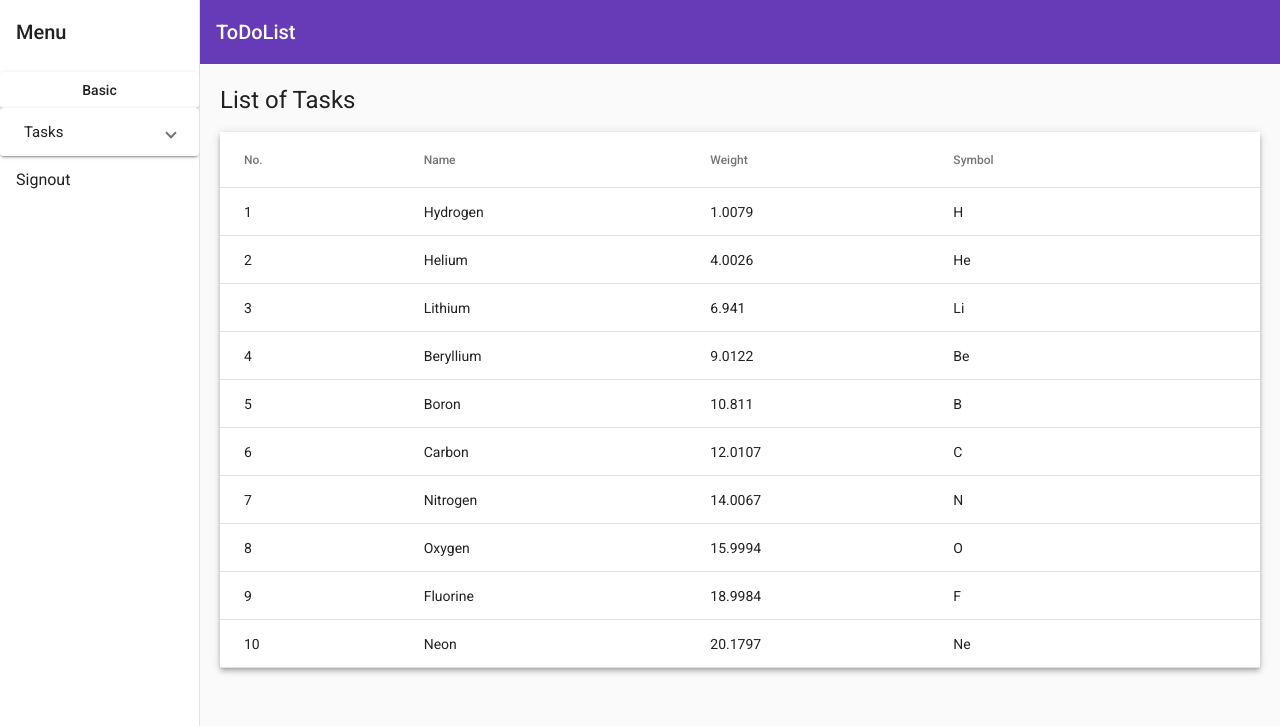
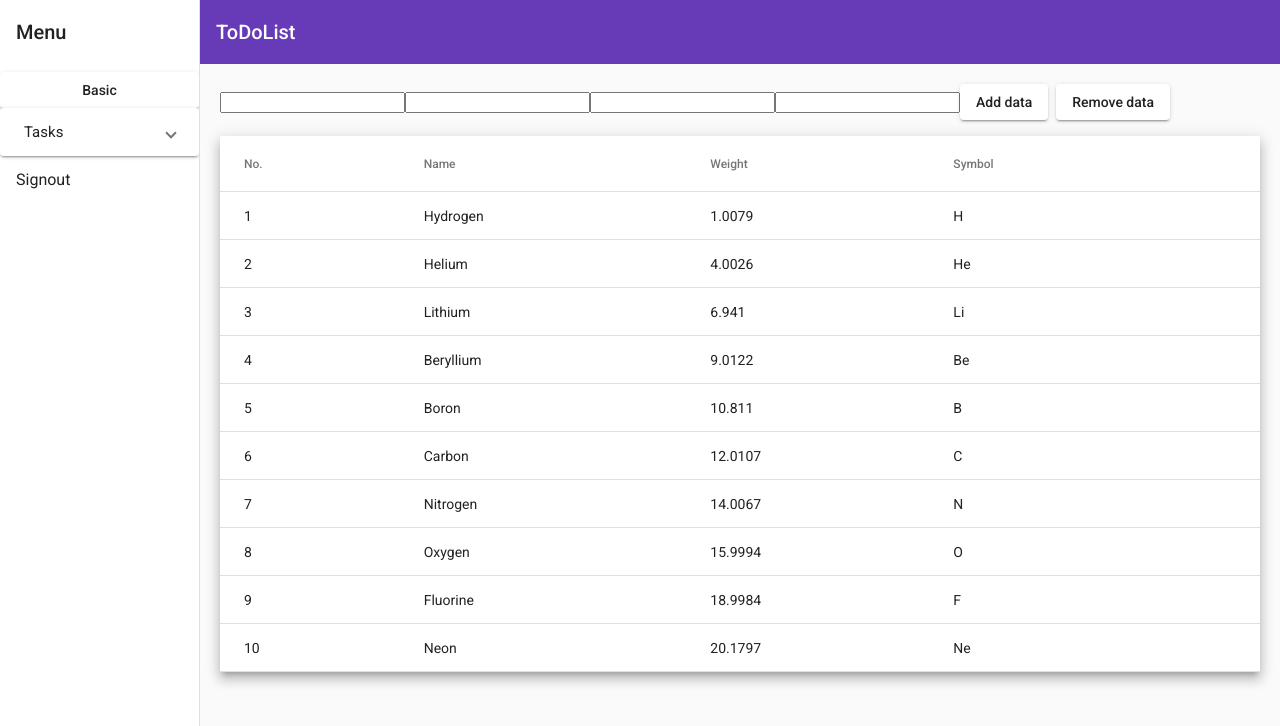
Before and after one commit to rlnp1/ToDoList, an Angular app: page /tasks in a window 1280 px wide. Shown: the top 726 px of the page. Built offline with nearby package versions, Linux system fonts and the light colour scheme.

Commit message:
added todolist

```diff
--- a/src/app/app.module.ts
+++ b/src/app/app.module.ts
@@ -20,6 +20,8 @@ import { FlexLayoutModule } from '@angular/flex-layout';
 import { TasksComponent } from './page/tasks/tasks.component';
 import { HomeComponent } from './page/home/home.component';
 import {MatTableModule} from '@angular/material/table';
+
+import {TextFieldModule} from '@angular/cdk/text-field';
 @NgModule({
   declarations: [
     AppComponent,
@@ -43,7 +45,8 @@ import {MatTableModule} from '@angular/material/table';
     MatMenuModule,
     MatExpansionModule,
     FlexLayoutModule,
-    MatTableModule
+    MatTableModule,
+    TextFieldModule
 
   ],
   providers: [],
--- a/src/app/page/tasks/tasks.component.html
+++ b/src/app/page/tasks/tasks.component.html
@@ -1,37 +1,43 @@
-<h1 class="mat-h1">List of Tasks</h1>
-<div class="content" fxLayout="row" >
-    <div fxFlex="100" class="sec1">
-        <table mat-table [dataSource]="dataSource" class="mat-elevation-z4">
+<div class="demo-button-container">
 
-            <!--- Note that these columns can be defined in any order.
-                  The actual rendered columns are set as a property on the row definition" -->
+    <input matInput>
+    <input matInput>
+    <input matInput>
+    <input matInput>
 
+    <button mat-raised-button (click)="addData()" class="demo-button">
+        Add data
+    </button>
+    <button mat-raised-button [disabled]="!dataSource.length" (click)="removeData()" class="demo-button">
+        Remove data
+    </button>
+</div>
+
+<table mat-table [dataSource]="dataSource" class="mat-elevation-z8 demo-table">
     <!-- Position Column -->
     <ng-container matColumnDef="position">
-                <th mat-header-cell *matHeaderCellDef> No. </th>
-                <td mat-cell *matCellDef="let element"> {{element.position}} </td>
+        <th mat-header-cell *matHeaderCellDef>No.</th>
+        <td mat-cell *matCellDef="let element">{{element.position}}</td>
     </ng-container>
 
     <!-- Name Column -->
     <ng-container matColumnDef="name">
-                <th mat-header-cell *matHeaderCellDef> Name </th>
-                <td mat-cell *matCellDef="let element"> {{element.name}} </td>
+        <th mat-header-cell *matHeaderCellDef>Name</th>
+        <td mat-cell *matCellDef="let element">{{element.name}}</td>
     </ng-container>
 
     <!-- Weight Column -->
     <ng-container matColumnDef="weight">
-                <th mat-header-cell *matHeaderCellDef> Weight </th>
-                <td mat-cell *matCellDef="let element"> {{element.weight}} </td>
+        <th mat-header-cell *matHeaderCellDef>Weight</th>
+        <td mat-cell *matCellDef="let element">{{element.weight}}</td>
     </ng-container>
 
     <!-- Symbol Column -->
     <ng-container matColumnDef="symbol">
-                <th mat-header-cell *matHeaderCellDef> Symbol </th>
-                <td mat-cell *matCellDef="let element"> {{element.symbol}} </td>
+        <th mat-header-cell *matHeaderCellDef>Symbol</th>
+        <td mat-cell *matCellDef="let element">{{element.symbol}}</td>
     </ng-container>
 
     <tr mat-header-row *matHeaderRowDef="displayedColumns"></tr>
     <tr mat-row *matRowDef="let row; columns: displayedColumns;"></tr>
 </table>
-    </div>
-</div>
--- a/src/app/page/tasks/tasks.component.scss
+++ b/src/app/page/tasks/tasks.component.scss
@@ -1,3 +1,14 @@
-table {
-    width: 100%;
-  }
+.demo-table {
+  width: 100%;
+}
+
+.demo-button-container {
+  padding-bottom: 16px;
+}
+
+.demo-button + .demo-button {
+  margin-left: 8px;
+}
+mat-form-field {
+  margin-right: 12px;
+}
--- a/src/app/page/tasks/tasks.component.ts
+++ b/src/app/page/tasks/tasks.component.ts
@@ -1,4 +1,6 @@
-import { Component, OnInit } from '@angular/core';
+import { Component, ViewChild } from '@angular/core';
+import { MatTable } from '@angular/material/table';
+
 
 export interface PeriodicElement {
   name: string;
@@ -8,16 +10,16 @@ export interface PeriodicElement {
 }
 
 const ELEMENT_DATA: PeriodicElement[] = [
-  {position: 1, name: 'Hydrogen', weight: 1.0079, symbol: 'H'},
-  {position: 2, name: 'Helium', weight: 4.0026, symbol: 'He'},
-  {position: 3, name: 'Lithium', weight: 6.941, symbol: 'Li'},
-  {position: 4, name: 'Beryllium', weight: 9.0122, symbol: 'Be'},
-  {position: 5, name: 'Boron', weight: 10.811, symbol: 'B'},
-  {position: 6, name: 'Carbon', weight: 12.0107, symbol: 'C'},
-  {position: 7, name: 'Nitrogen', weight: 14.0067, symbol: 'N'},
-  {position: 8, name: 'Oxygen', weight: 15.9994, symbol: 'O'},
-  {position: 9, name: 'Fluorine', weight: 18.9984, symbol: 'F'},
-  {position: 10, name: 'Neon', weight: 20.1797, symbol: 'Ne'},
+  { position: 1, name: 'Hydrogen', weight: 1.0079, symbol: 'H' },
+  { position: 2, name: 'Helium', weight: 4.0026, symbol: 'He' },
+  { position: 3, name: 'Lithium', weight: 6.941, symbol: 'Li' },
+  { position: 4, name: 'Beryllium', weight: 9.0122, symbol: 'Be' },
+  { position: 5, name: 'Boron', weight: 10.811, symbol: 'B' },
+  { position: 6, name: 'Carbon', weight: 12.0107, symbol: 'C' },
+  { position: 7, name: 'Nitrogen', weight: 14.0067, symbol: 'N' },
+  { position: 8, name: 'Oxygen', weight: 15.9994, symbol: 'O' },
+  { position: 9, name: 'Fluorine', weight: 18.9984, symbol: 'F' },
+  { position: 10, name: 'Neon', weight: 20.1797, symbol: 'Ne' },
 ];
 
 @Component({
@@ -25,14 +27,29 @@ const ELEMENT_DATA: PeriodicElement[] = [
   templateUrl: './tasks.component.html',
   styleUrls: ['./tasks.component.scss']
 })
-export class TasksComponent implements OnInit {
+export class TasksComponent {
+  firstNameAutofilled: boolean= false;
+
+  info = {}
+
   displayedColumns: string[] = ['position', 'name', 'weight', 'symbol'];
-  dataSource = ELEMENT_DATA;
-  constructor() { }
+  dataSource = [...ELEMENT_DATA];
 
-  ngOnInit(): void {
+  @ViewChild(MatTable)
+  table!: MatTable<PeriodicElement>;
+
+
+  addData() {
+    const randomElementIndex = Math.floor(Math.random() * ELEMENT_DATA.length);
+    this.dataSource.push(ELEMENT_DATA[randomElementIndex]);
+    this.table.renderRows();
+  }
+
+  removeData() {
+    this.dataSource.pop();
+    this.table.renderRows();
+
 
   }
 
-
 }
--- a/src/app/sidebar/sidebar.component.scss
+++ b/src/app/sidebar/sidebar.component.scss
@@ -1,9 +1,12 @@
+
 .sidenav-container {
   height: 100%;
+
 }
 
 .sidenav {
   width: 200px;
+
 }
 
 .sidenav .mat-toolbar {
```
Lines whose indentation alone changed are shown as unchanged.
